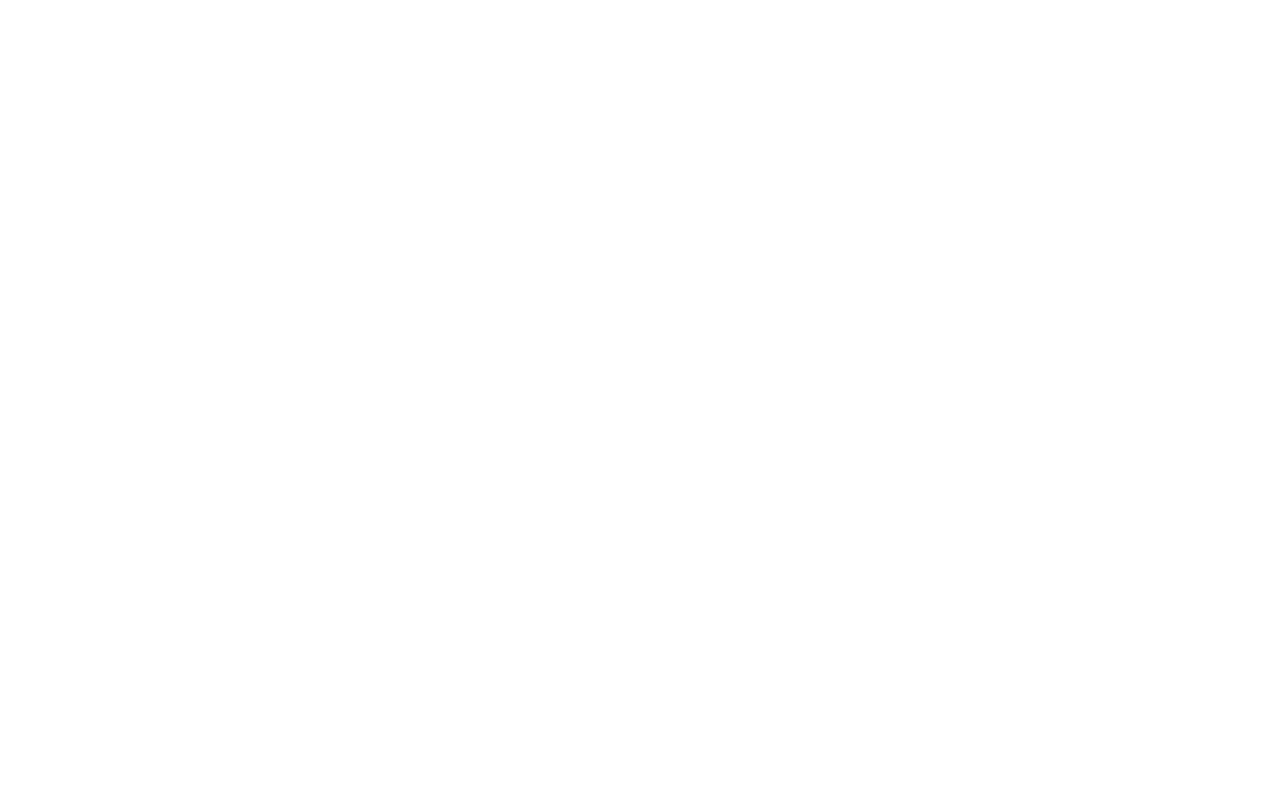
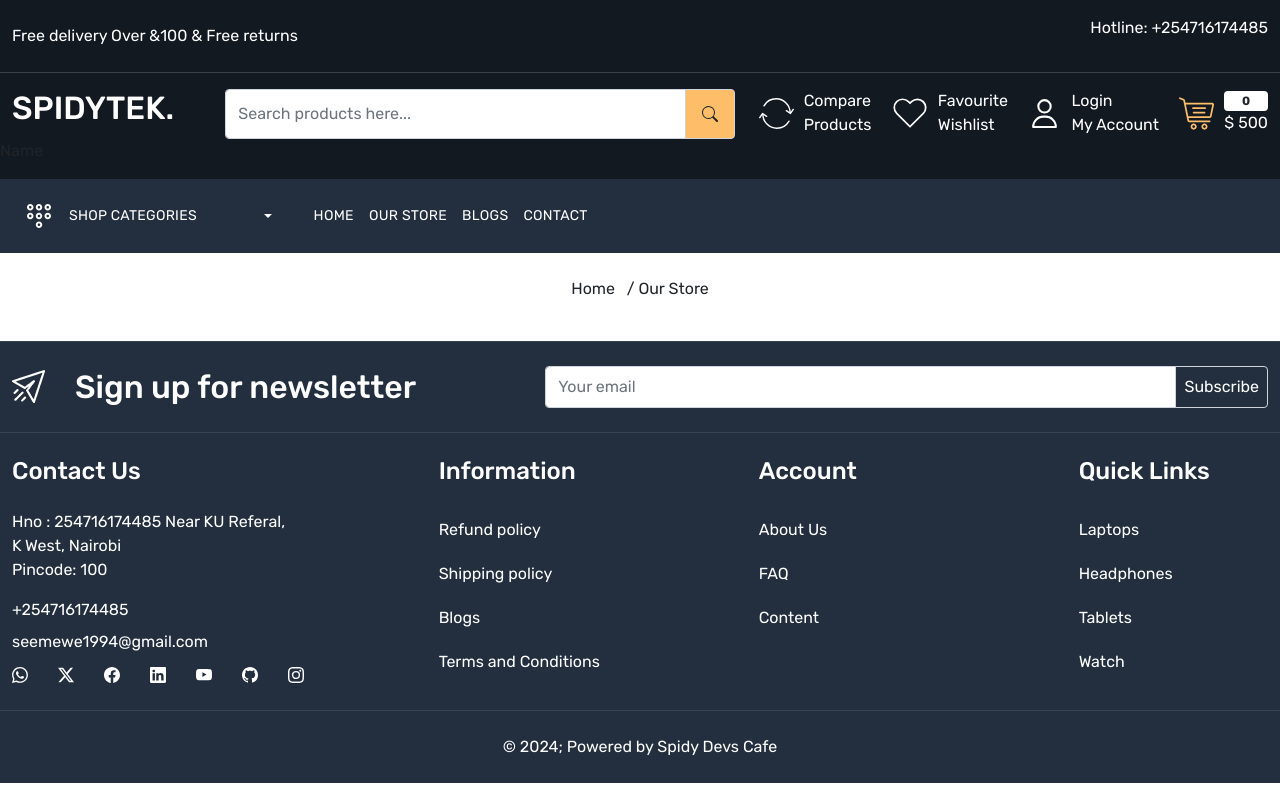
Before and after one commit to Geoffy1/ecommerce-reactjs-23, a React (Create React App) app: page /blog in a window 1280 px wide. Before the commit this address had no page. Built offline with nearby package versions, Linux system fonts and the light colour scheme.

Commit message:
adde blog page

```diff
--- a/src/App.js
+++ b/src/App.js
@@ -6,6 +6,7 @@
 import Layout from './components/Layout';
 import About from './pages/About';
 import OurStore from './pages/OurStore';
+import Blog from './pages/Blog';
 
 function App() {
   return (
@@ -19,6 +20,7 @@
           <Route path="about" element={<About />} />
           <Route path="contact" element={<Contact />} />
           <Route path="store" element={<OurStore />} />
+          <Route path="blog" element={<Blog />} />
         </Route>
 
        </Routes>
--- a/src/components/ProductCard.js
+++ b/src/components/ProductCard.js
@@ -8,7 +8,7 @@
   // alert(location);
   return (
     <>
-      <div className={`${location.pathname == "/store" ? `gr-${grid}` : "col-3"} `}>
+      <div className={`${location.pathname === "/store" ? `gr-${grid}` : "col-3"} `}>
       <div className="product-card position-relative">
         <div className="wishlist-icon position-absolute">
             <Link>
@@ -52,7 +52,7 @@
         </div>
       </div>
     </div>
-    <div className={`${location.pathname == "/store" ? `gr-${grid}` : "col-3"} `}>
+    <div className={`${location.pathname === "/store" ? `gr-${grid}` : "col-3"} `}>
       <div className="product-card position-relative">
         <div className="wishlist-icon position-absolute">
             <Link>
--- /dev/null
+++ b/src/pages/Blog.js
@@ -0,0 +1,14 @@
+import React from 'react'
+import Meta from '../components/Meta'
+import BreadCrumb from '../components/BreadCrumb'
+
+const Blog = () => {
+  return (
+    <>
+      <Meta title={"Our Store"} />
+      <BreadCrumb title='Our Store' />
+    </>
+  )
+}
+
+export default Blog
```
